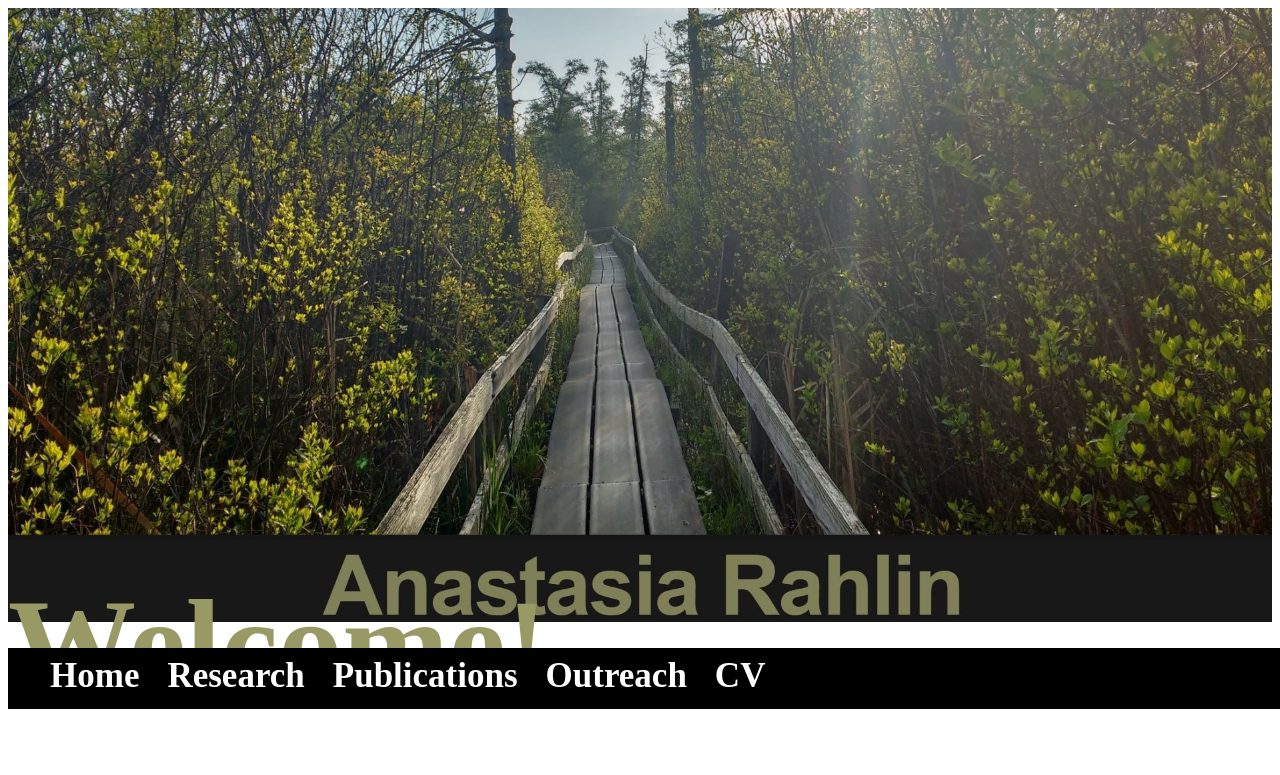
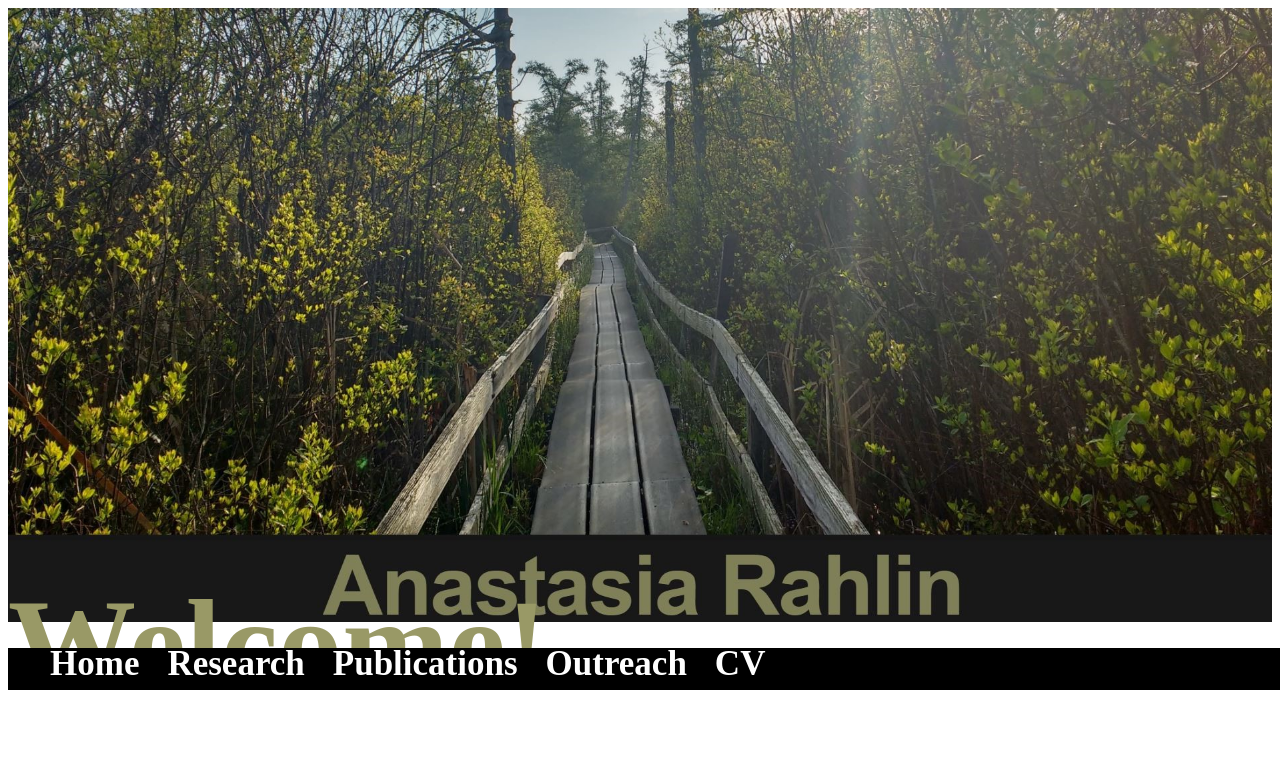
Before and after one commit to anarahlin/anarahlin.github.io, a Jekyll site: the page built from index.html, in a window 1280 px wide. Shown: the top 775 px of the page. Built offline with Jekyll 4.4.1, drawn with Linux system fonts in a browser that asks for light colours; nearby versions of some CDN libraries; the list of posts is cut into pages by our own code; comment, search, counter and statistics services are not loaded; grey boxes are pictures that could not be loaded.

Commit message:
Update nav.html

```diff
--- a/_includes/nav.html
+++ b/_includes/nav.html
@@ -110,9 +110,9 @@ h8{
   display: block;
   color: #f2f2f2;
   text-align: center;
-  margin-top: 0px;  /* can change this if it's too big */
+  margin-top: -5px;  /* can change this if it's too big */
   margin-bottom: 5px;
-  padding: 8px 14px;
+  padding: 1px 14px;
   text-decoration: none;
   font-size: 20px;
   /*width: 14.28%; /* five equal-width links, 20% */
```
